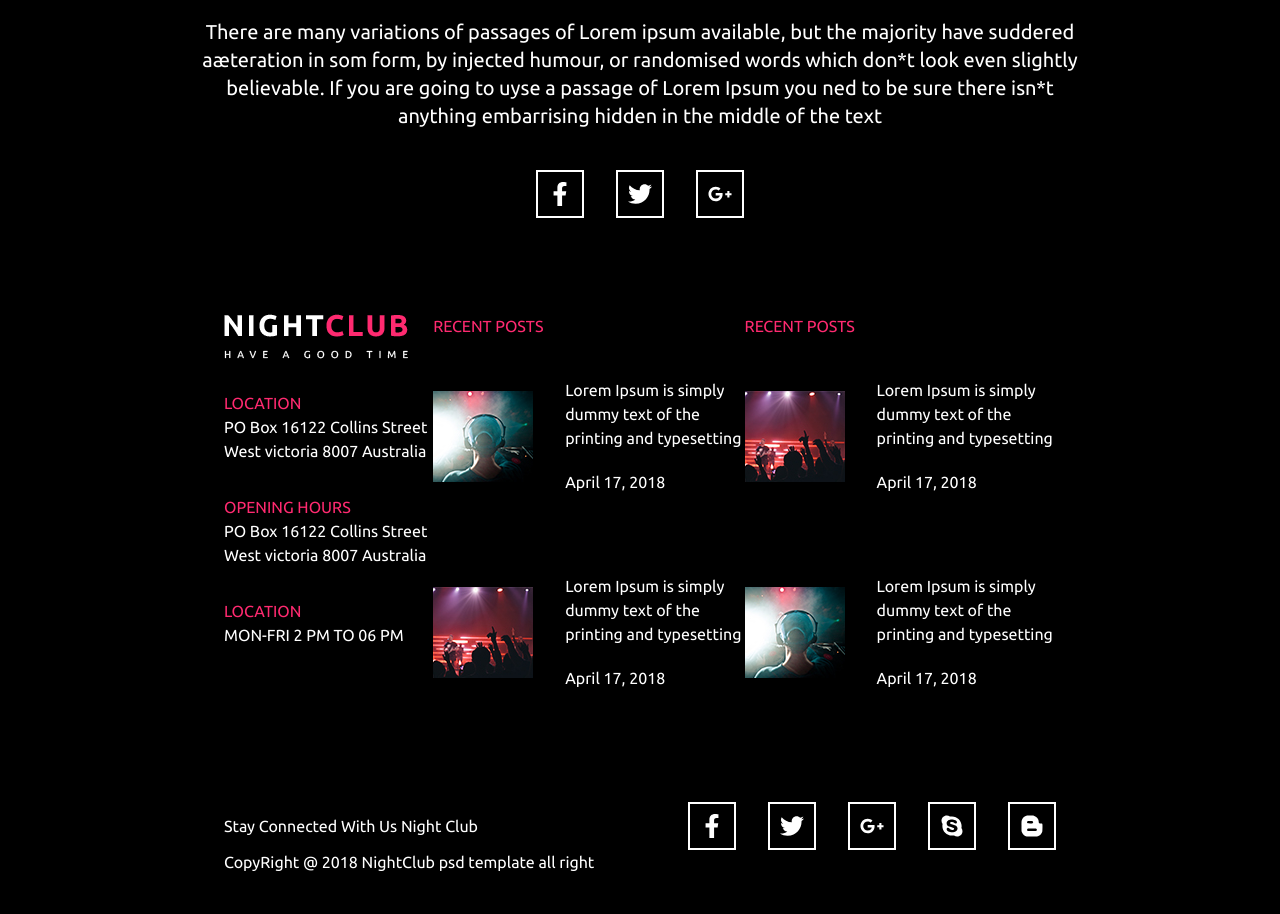
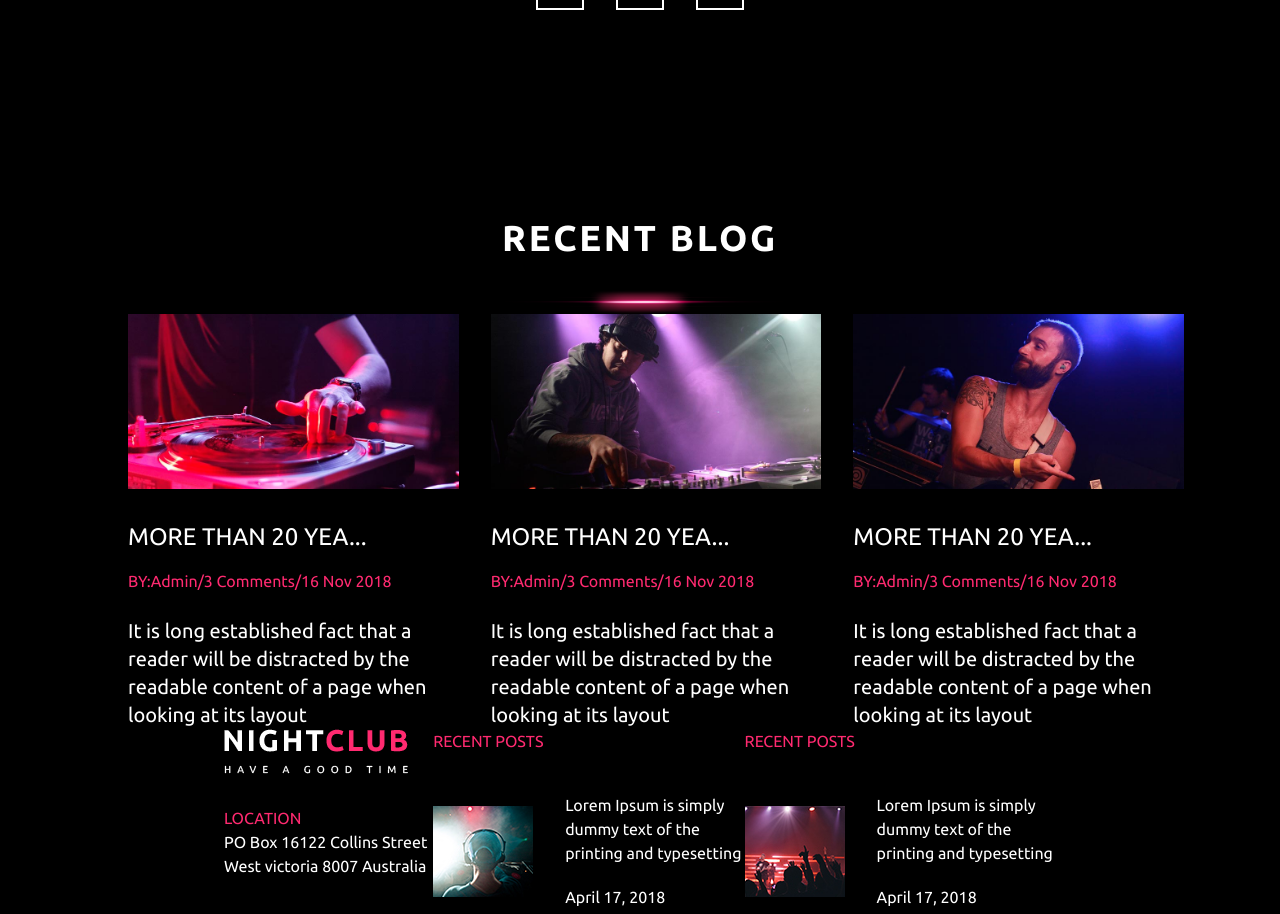
Before and after one commit to Nadjaroemer/NightClub2.0, a React (Create React App) app: page /contact-us in a window 1280 px wide. Shown: the part 2678-3592 px from the top of the page. Built offline with nearby package versions, Linux system fonts and the light colour scheme.

Commit message:
Add BlogPost sektion

```diff
--- /dev/null
+++ b/src/components/BlogPost.js
@@ -0,0 +1,22 @@
+export default function BlogPost({
+  image,
+  headline,
+  author,
+  comments,
+  date,
+  text,
+}) {
+  return (
+    <div className="pl-8">
+      <img src={image} alt="blogpost" />
+      <h2 className="uppercase text-2xl pt-8 pb-4">{headline}</h2>
+      <div className="flex text-[#ff2a70] text-l pb-6">
+        <p className="uppercase ">by:</p>
+        <p>{author}/</p>
+        <p>{comments}/</p>
+        <p>{date}</p>
+      </div>
+      <p className="text-xl">{text}</p>
+    </div>
+  );
+}
--- a/src/pages/Landingpage.jsx
+++ b/src/pages/Landingpage.jsx
@@ -1,10 +1,14 @@
 import Headline from "../components/Headline";
 import Testimonials from "../components/Testimonials";
+import BlogPost from "../components/BlogPost";
 
 import restaurantImageTo from "../assets/content-img/reastaurant_1.jpg";
 import restaurantImageOne from "../assets/content-img/thumb1.jpg";
 import restaurantImageThree from "../assets/content-img/thumb2.jpg";
-import testimonialThree from "../assets/content-img/testimonial_3.jpg"
+import testimonialThree from "../assets/content-img/testimonial_3.jpg";
+import blogPostOne from "../assets/content-img/blog_full1.jpg";
+import blogPostTwo from "../assets/content-img/blog_full2.jpg";
+import blogPostThree from "../assets/content-img/blog_full3.jpg";
 
 
 export default function Landingpage() {
@@ -23,13 +27,45 @@ export default function Landingpage() {
 
         <Headline headline="EVENTS OF THE MONTH" />
         <Headline headline="NIGHT CLUB GALLERY" />
-        <Headline headline="RECENT BLOG" />
 
         <Testimonials
         image={testimonialThree}
         name="Alex"
         text="There are many variations of passages of Lorem ipsum available, but the majority have suddered aæteration in som form, by injected humour, or randomised words which don*t look even slightly believable. If you are going to uyse a passage of Lorem Ipsum you ned to be sure there isn*t anything embarrising hidden in the middle of the text"/>
 
+
+        <Headline headline="RECENT BLOG" />
+
+        <div className="flex pl-24 pr-24">
+        <BlogPost
+        image={blogPostOne}
+        headline="More than 20 Yea..."
+        author="Admin"
+        comments="3 Comments"
+        date="16 Nov 2018"
+        text="It is long established fact that a reader will be distracted by the readable content of a page when looking at its layout"
+        />
+
+        <BlogPost
+        image={blogPostTwo}
+        headline="More than 20 Yea..."
+        author="Admin"
+        comments="3 Comments"
+        date="16 Nov 2018"
+        text="It is long established fact that a reader will be distracted by the readable content of a page when looking at its layout"
+        />
+
+        <BlogPost
+        image={blogPostThree}
+        headline="More than 20 Yea..."
+        author="Admin"
+        comments="3 Comments"
+        date="16 Nov 2018"
+        text="It is long established fact that a reader will be distracted by the readable content of a page when looking at its layout"
+        />
+        </div>
+
+
         </div>
 
   )
```
